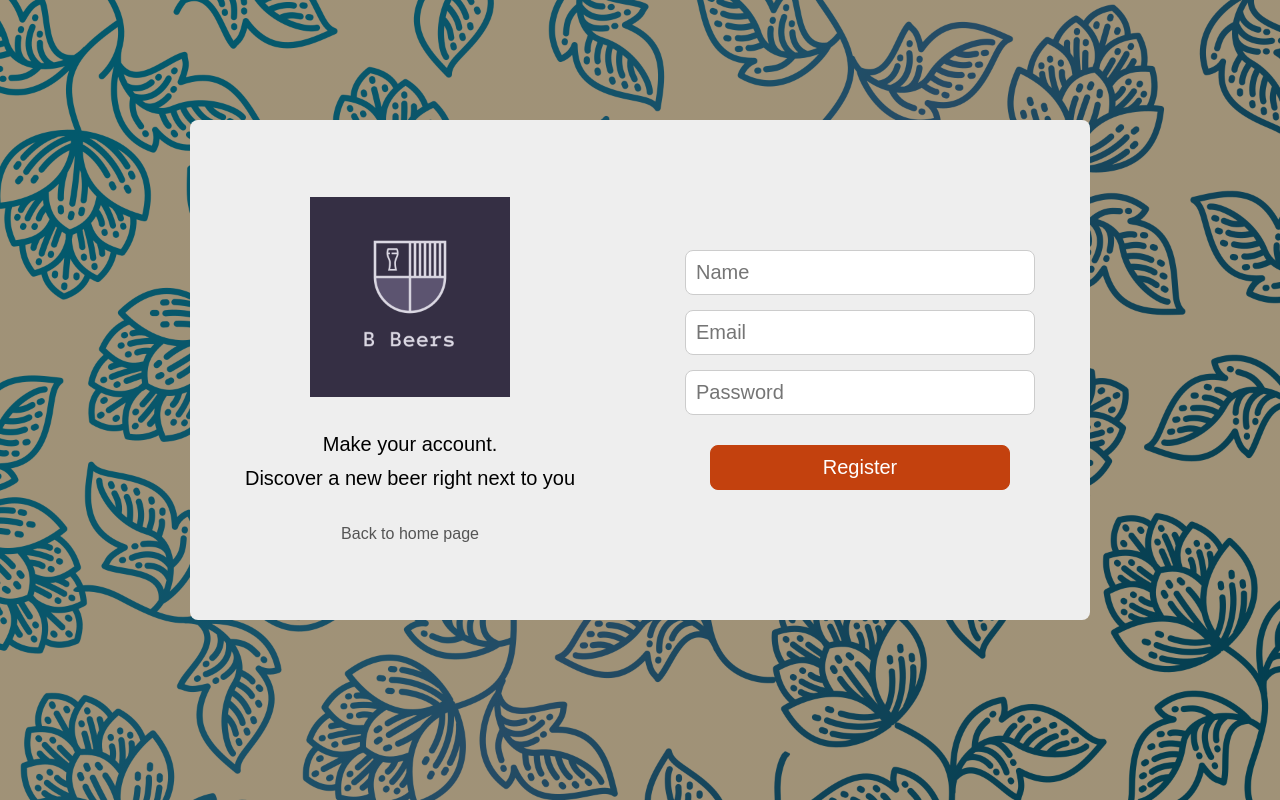
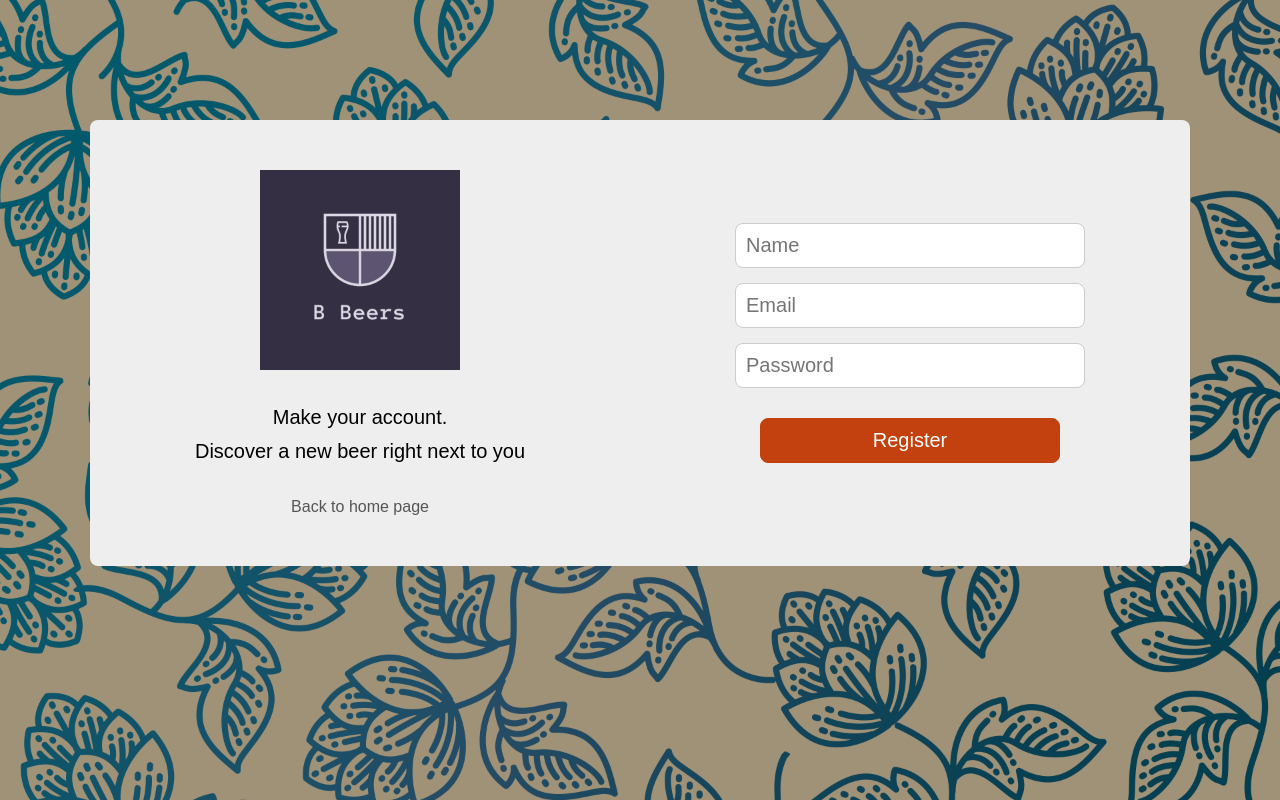
Before and after one commit to gduartemenezes/bildbeers, a React (Create React App) app: page /register in a window 1280 px wide. Built offline with nearby package versions, Linux system fonts and the light colour scheme.

Commit message:
Update register page

```diff
--- a/src/pages/Register/index.js
+++ b/src/pages/Register/index.js
@@ -1,7 +1,8 @@
 import React, { Component } from 'react';
 
 import { Link, useHistory } from 'react-router-dom';
-import { Page, Container, Form, Input, SubmitButton, Info } from './styles';
+import { Container, Page, Form, Input, SubmitButton, Info } from './styles';
+
 import logo from '../../assets/logo.png';
 
 export default class Register extends Component {
--- a/src/pages/Register/styles.js
+++ b/src/pages/Register/styles.js
@@ -10,10 +10,8 @@ export const Page = styled.div`
 `;
 
 export const Container = styled.div`
-  width: 900px;
+  width: 1100px;
   background: #eee;
-  height: 500px;
-  padding: 0;
   border-radius: 8px;
   position: absolute;
   top: 15%;
@@ -30,6 +28,7 @@ export const Info = styled.div`
   display: flex;
   flex-direction: column;
   align-items: center;
+  padding: 50px 0;
 
   img {
     width: 200px;
```
